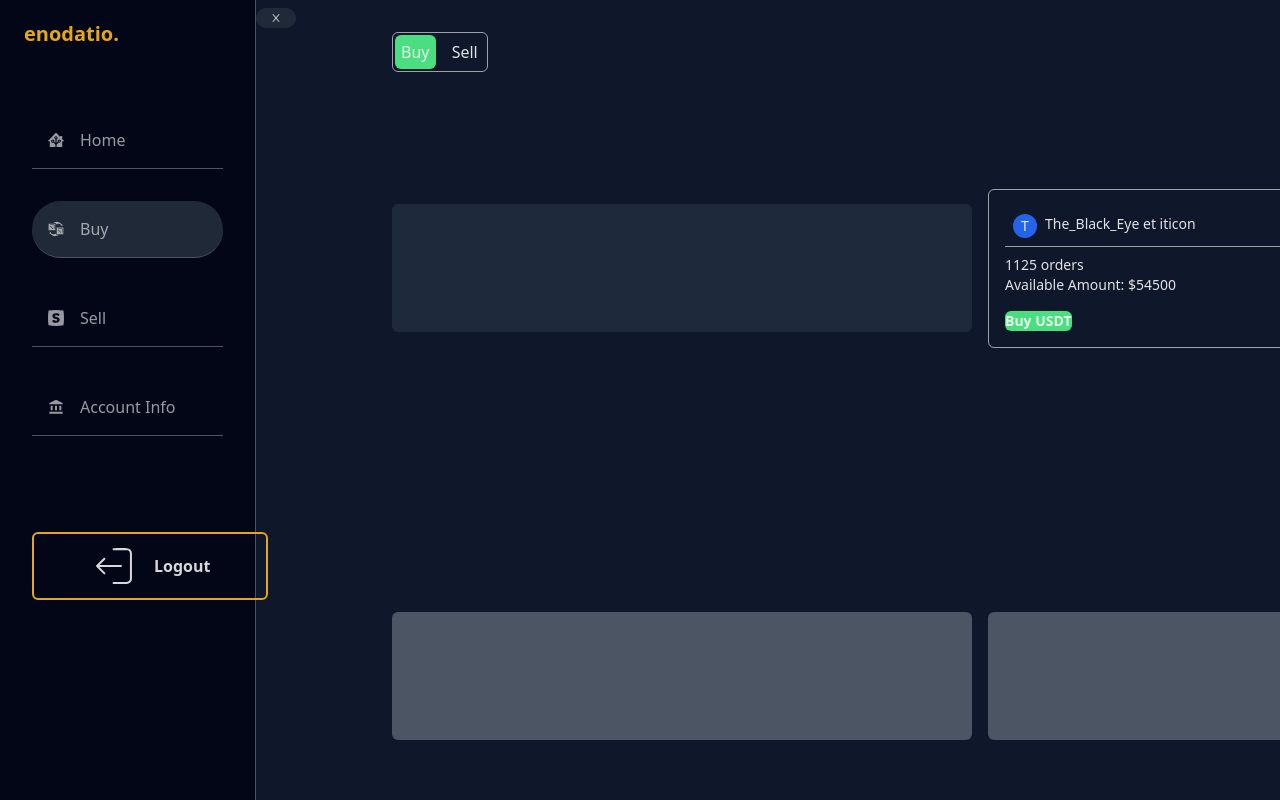
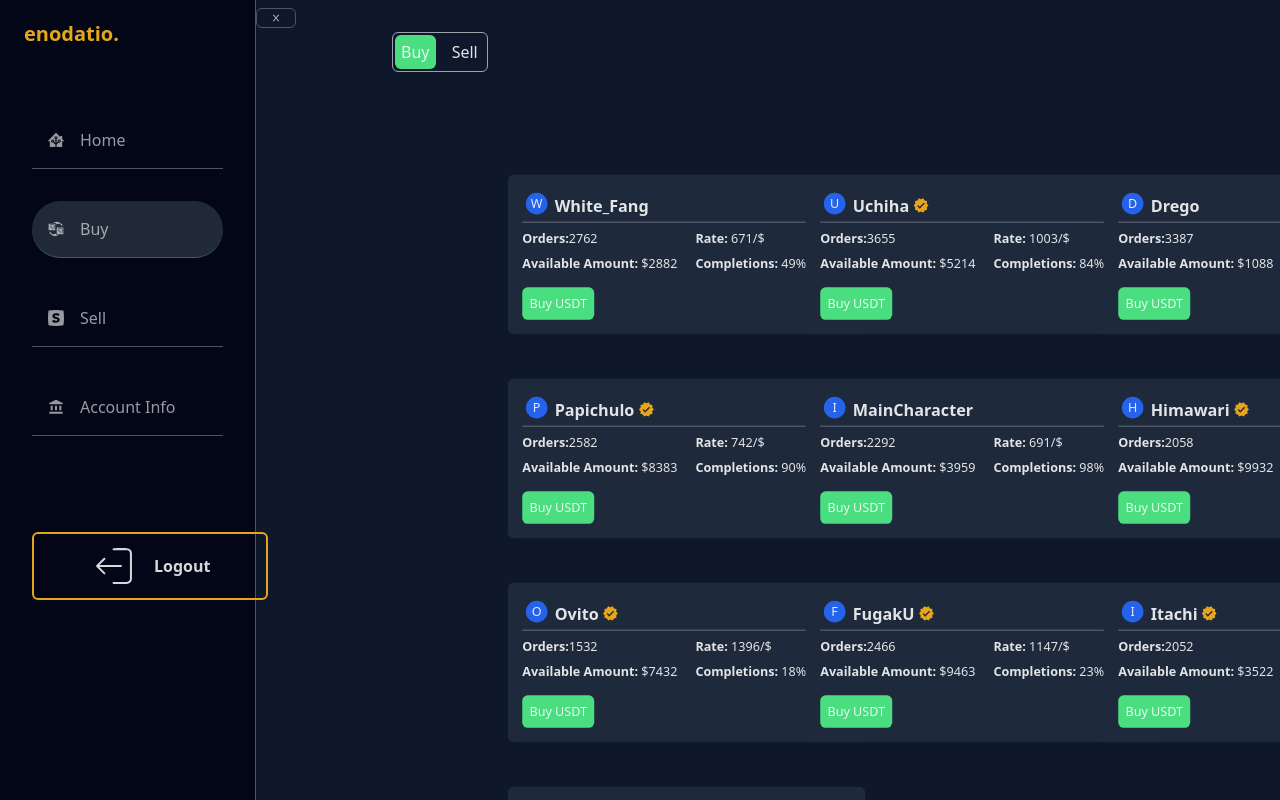
Before and after one commit to izzdwizz/SavitarExchange, a React (Create React App) app: page /account/buy in a window 1280 px wide. Built offline with nearby package versions, Linux system fonts and the light colour scheme; no server answers.

Commit message:
object data created

```diff
--- a/src/App.css
+++ b/src/App.css
@@ -24,13 +24,13 @@
 .rowhold {
 	display: grid;
 	grid-template-areas:
-		'row2 row3'
-		'row4 row5'
+		'row2 row5'
+		'row4 row3'
 		'row6 row6';
 	grid-template-rows: auto;
 	grid-template-columns: 1fr 1fr;
 	place-items: start;
-	align-items: flex-end;
+	align-items: baseline;
 
 	gap: 0px 20px;
 }
--- a/src/Dashboard/Buy.jsx
+++ b/src/Dashboard/Buy.jsx
@@ -1,6 +1,126 @@
 import React, { useState } from 'react';
+import { MdVerified } from 'react-icons/md';
 const Buy = () => {
 	const [activeNavLink, setActiveNavLink] = useState('buy');
+
+	const exchangers = [
+		{
+			name: 'White_Fang',
+			icon: 'W',
+			orders: Math.floor(Math.random() * 3000) + 1000,
+			completion: Math.floor(Math.random() * 100) + 10,
+			amount: Math.floor(Math.random() * 10000) + 1000,
+			rate: Math.floor(Math.random() * 800) + 600,
+			iconStat: false,
+		},
+		{
+			name: 'Uchiha',
+			icon: 'U',
+			orders: Math.floor(Math.random() * 3000) + 1000,
+			completion: Math.floor(Math.random() * 100) + 10,
+			amount: Math.floor(Math.random() * 10000) + 1000,
+			rate: Math.floor(Math.random() * 800) + 600,
+			iconStat: true,
+		},
+		{
+			name: 'Drego',
+			icon: 'D',
+			orders: Math.floor(Math.random() * 3000) + 1000,
+			completion: Math.floor(Math.random() * 100) + 10,
+			amount: Math.floor(Math.random() * 10000) + 1000,
+			rate: Math.floor(Math.random() * 800) + 600,
+			iconStat: false,
+		},
+		{
+			name: 'Quuen-BtC',
+			icon: 'W',
+			orders: Math.floor(Math.random() * 3000) + 1000,
+			completion: Math.floor(Math.random() * 100) + 10,
+			amount: Math.floor(Math.random() * 10000) + 1000,
+			rate: Math.floor(Math.random() * 800) + 600,
+			iconStat: true,
+		},
+		{
+			name: 'Papichulo',
+			icon: 'P',
+			orders: Math.floor(Math.random() * 3000) + 1000,
+			completion: Math.floor(Math.random() * 100) + 10,
+			amount: Math.floor(Math.random() * 10000) + 1000,
+			rate: Math.floor(Math.random() * 800) + 600,
+			iconStat: true,
+		},
+		{
+			name: 'MainCharacter',
+			icon: 'I',
+			orders: Math.floor(Math.random() * 3000) + 1000,
+			completion: Math.floor(Math.random() * 100) + 10,
+			amount: Math.floor(Math.random() * 10000) + 1000,
+			rate: Math.floor(Math.random() * 800) + 600,
+		},
+		{
+			name: 'Himawari',
+			icon: 'H',
+			orders: Math.floor(Math.random() * 3000) + 1000,
+			completion: Math.floor(Math.random() * 100) + 10,
+			amount: Math.floor(Math.random() * 10000) + 1000,
+			rate: Math.floor(Math.random() * 800) + 600,
+			iconStat: true,
+		},
+		{
+			name: 'Ten-Ten',
+			icon: 'T',
+			orders: Math.floor(Math.random() * 3000) + 1000,
+			completion: Math.floor(Math.random() * 100) + 10,
+			amount: Math.floor(Math.random() * 10000) + 1000,
+			rate: Math.floor(Math.random() * 800) + 600,
+			iconStat: false,
+		},
+		{
+			name: 'Ovito',
+			icon: 'O',
+			orders: Math.floor(Math.random() * 3000) + 1000,
+			completion: Math.floor(Math.random() * 100) + 10,
+			amount: Math.floor(Math.random() * 10000) + 1000,
+			rate: Math.floor(Math.random() * 800) + 600,
+			iconStat: true,
+		},
+		{
+			name: 'FugakU',
+			icon: 'F',
+			orders: Math.floor(Math.random() * 3000) + 1000,
+			completion: Math.floor(Math.random() * 100) + 10,
+			amount: Math.floor(Math.random() * 10000) + 1000,
+			rate: Math.floor(Math.random() * 800) + 600,
+			iconStat: true,
+		},
+		{
+			name: 'Itachi',
+			icon: 'I',
+			orders: Math.floor(Math.random() * 3000) + 1000,
+			completion: Math.floor(Math.random() * 100) + 10,
+			amount: Math.floor(Math.random() * 10000) + 1000,
+			rate: Math.floor(Math.random() * 800) + 600,
+			iconStat: true,
+		},
+		{
+			name: 'ScorpionKing',
+			icon: 'S',
+			orders: Math.floor(Math.random() * 3000) + 1000,
+			completion: Math.floor(Math.random() * 100) + 10,
+			amount: Math.floor(Math.random() * 10000) + 1000,
+			rate: Math.floor(Math.random() * 800) + 600,
+			iconStat: false,
+		},
+		{
+			name: 'General_iroh',
+			icon: 'G',
+			orders: Math.floor(Math.random() * 3000) + 1000,
+			completion: Math.floor(Math.random() * 100) + 10,
+			amount: Math.floor(Math.random() * 10000) + 1000,
+			rate: Math.floor(Math.random() * 800) + 600,
+			iconStat: false,
+		},
+	];
 
 	const handleNavLinkClick = (navlink) => {
 		setActiveNavLink(navlink);
@@ -26,35 +146,57 @@ const Buy = () => {
 					Sell
 				</div>
 			</div>
-			<div className='TFB h-screen bg-transparent'>
-				<div className='flex flex-col md:grid md:grid-cols-2 md:grid-rows-2 justify-center items-center gap-4	h-screen w-full'>
-					<div className='bg-slate-800 h-32 w-full  p-4 rounded-md '></div>
-					<div className=' flex flex-col bg-transparent border-[1px] text-sm border-[#fbfafa9b] text-[#fbfafae4] h-32 w-full p-4 min-h-max min-w-max rounded-md overflow-hidden '>
-						<div className=' col-span-2  w-full flex flex-row justify-start items-start p-2 gap-2 border-b border-[#fbfafa9b]'>
+			<div className=' h-screen bg-transparent '>
+				<div className='flex flex-col md:grid md:grid-cols-4 md:grid-rows-4 mt-[8rem] justify-center items-center gap-4  	h-screen w-full'>
+					{exchangers.map((exchanger, i) => (
+						<div className='flex-wrap py-20'>
+							<div className=' flex flex-col scale-90 bg-slate-800  text-sm  text-[#fbfafae4] max-w-max p-4 h-max md:min-w-max rounded-md  '>
+								<div className=' col-span-2  w-full flex flex-row justify-start items-start p-1 gap-2 border-b border-[#fbfafa6c]'>
 									<p className='rounded-full h-6 w-6 flex items-center justify-center bg-blue-600 '>
-								T
+										{exchanger.icon}
 									</p>
-							<div>
-								The_Black_Eye et it<span>icon</span>
+									<div className='font-bold flex flex-row justify-center items-center gap-1 text-lg'>
+										{exchanger.name}
+										{''}
+										<span className='text-[#e7a619]'>
+											{exchanger.iconStat && <MdVerified />}
+										</span>
 									</div>
 								</div>
 								<div className='rowhold '>
 									<div className='mt-2 row2'>
-								<div className=' border-l-slate-300'>1125 orders</div>
+										<div className=' border-l-slate-300 mb-2'>
+											<span className='font-bold'>
+												Orders:{''}
+												{''}
+											</span>
+
+											{''}
+
+											{exchanger.orders}
 										</div>
-							<div className='row3'> 98.40% Completion</div>
+									</div>
+									<div className='row3 mb-2'>
+										<span className='font-bold'>Completions:</span> {''}
+										{exchanger.completion}%
+									</div>
 
-							<div className='row4'>Available Amount: $54500</div>
+									<div className='row4'>
+										<span className='font-bold'>Available Amount:</span> $
+										{exchanger.amount}
+									</div>
 
-							<div className='row5'>Rate: 680</div>
+									<div className='row5'>
+										<span className='font-bold'>Rate:</span> {exchanger.rate}/$
+									</div>
 
-							<button className='row6 bg-green-400 rounded-md text-[#fbfafae4] mt-4 font-bold'>
+									<button className='row6 bg-green-400 rounded-md text-[#fbfafae4] mt-2 p-2 hover:scale-105 ease-in-out duration-500 col-span-2'>
 										Buy USDT
 									</button>
 								</div>
 							</div>
-					<div className='bg-gray-600 h-32 w-full p-4 rounded-md '></div>
-					<div className='bg-gray-600 h-32 w-full p-4 rounded-md '></div>
+						</div>
+					))}
 				</div>
 			</div>
 		</>
--- a/src/Dashboard/Dash.jsx
+++ b/src/Dashboard/Dash.jsx
@@ -14,61 +14,13 @@ const Dash = () => {
 
 	return (
 		<>
-			<div className='relative flex flex-row bg-slate-800'>
-				{/* <div className=' fixed p-8 flex flex-col items-start  justify-start top-0 left-0 w-[20%] bg-slate-950 min-h-screen border-r border-gray-600'>
-					<h1 className='w-full absolute top-8 left-6 justify-start text-left text-xl font-bold text-[#e7a619]'>
-						enodatio.{' '}
-					</h1>
-					<ul className='text-[#fbfafa9b] mt-20 flex flex-col gap-4 w-full'>
-						<NavLink
-							className='flex flex-row items-center gap-4 border-b mb-4 border-b-gray-600  hover:rounded-full border-0 ease-out duration-500 p-4 bg-transparent hover:bg-gray-800 cursor-pointer
- 					'
-							onClick={() => {
-								setActive(true);
-							}}
-						>
-							<SiHomeassistant />
-							Home
-						</NavLink>
-						<NavLink
-							to='/Home'
-							className='flex flex-row gap-4 items-center w-full border-b mb-4 border-b-gray-600 hover:rounded-full border-0 ease-out duration-500 p-4 bg-transparent hover:bg-gray-800 cursor-pointer '
-							onClick={() => {
-								setActive(true);
-							}}
-						>
-							{' '}
-							<GiTrade />
-							Buy
-						</NavLink>
-						<NavLink className='flex flex-row items-center gap-4 border-b  mb-4 border-b-gray-600 hover:rounded-full border-0 ease-out duration-500 p-4 bg-transparent hover:bg-gray-800 cursor-pointer '>
-							<SiSellfy />
-							Sell
-						</NavLink>
-						<NavLink className='flex flex-row items-center gap-4 border-b  mb-4 border-b-gray-600 hover:rounded-full border-0 ease-out duration-500 p-4 bg-transparent hover:bg-gray-800 cursor-pointer '>
-							<MdAccountBalance />
-							Account
-						</NavLink>
-						<NavLink className='flex flex-row items-center gap-4 border-b  mb-4 border-b-gray-600 hover:rounded-full border-0 ease-out duration-500 p-4 bg-transparent hover:bg-gray-800 cursor-pointer '>
-							<MdOutlineAccountCircle />
-							Account Settings
-						</NavLink>
-					</ul>
-					<Link
-						to='/'
-						className='flex mt-20 flex-row items-center gap-4 justify-center'
-					>
-						<CiLogout className='text-[#fbfafadb] cursor-pointer  relative w-[3rem] h-[3rem]' />
-						<p className='text-[#fbfafadb]'>Logout</p>
-					</Link>
-				</div> */}
+			<div className='relative flex flex-row bg-slate-800 h-full '>
 				<Sidebar />
 
 				<div className=' bg-slate-900 p-8 h-screen w-full'>
 					<div
-						className={`flex flex-col z-50 min-h-screen  w-full ${
-							toggled ? 'md:ml-80' : ''
-						} `}
+						className={`flex flex-col z-50 min-h-screen h-full flex-wrap overflow-y-scroll
+						w-full ${toggled ? 'md:ml-80' : ''} `}
 					>
 						<Outlet />
 					</div>
--- a/src/Dashboard/Sidebar.jsx
+++ b/src/Dashboard/Sidebar.jsx
@@ -27,7 +27,7 @@ const Sidebar = () => {
 				{toggled ? (
 					<AiOutlineClose
 						size={20}
-						className='text-[#fbfafacc] w-10 md:py-1 bg-gray-800 relative left-[11.6rem] md:left-[16rem] ease-in duration-1000  rounded-full '
+						className='text-[#fbfafacc] w-10 md:py-1 hover:bg-gray-800 relative left-[11.6rem] md:left-[16rem] ease-in duration-500  rounded-md bg-transparent border border-gray-600 '
 					/>
 				) : (
 					<AiOutlineMenu
```
Also changed, not shown: src/assets/441-yin-yan.gif (added), src/assets/441-yin-yan_2.gif (added). Lines whose indentation alone changed are shown as unchanged.
